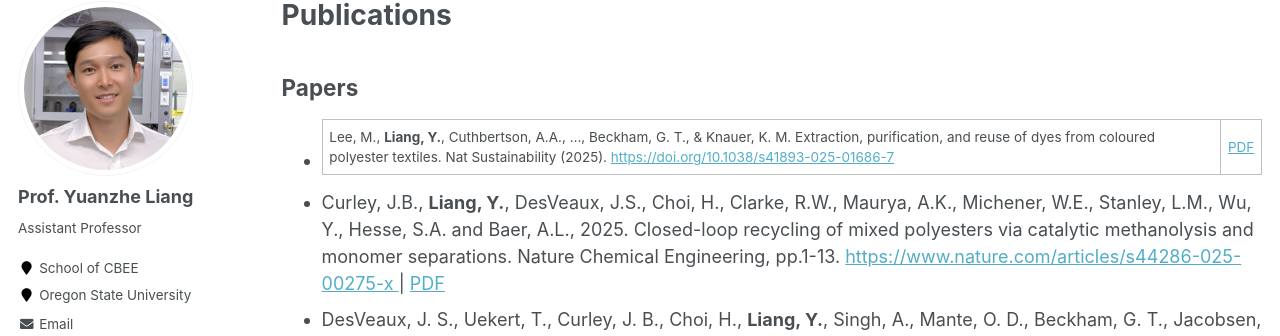
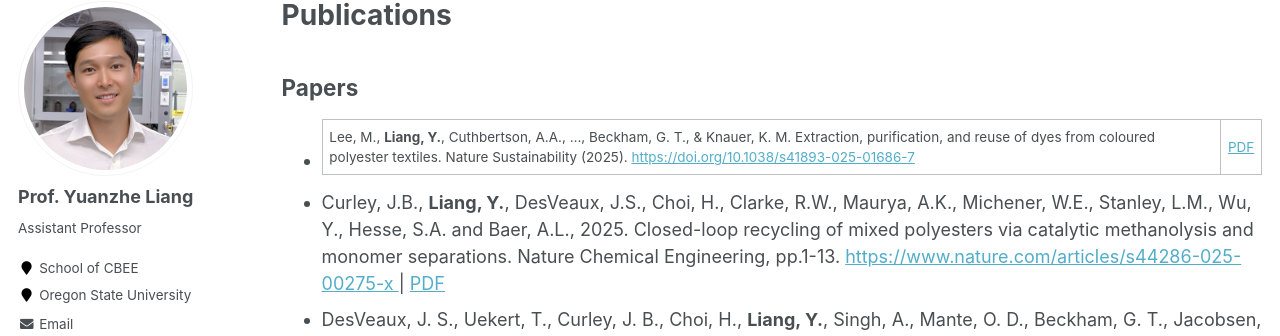
Before and after one commit to yuanzheliang/yuanzheliang.github.io, a Jekyll site: the page built from _pages/publications.md, in a window 1280 px wide and 900 px high. Shown: the part 117-453 px from the top of the window. Built offline with Jekyll 4.4.1, drawn with Linux system fonts in a browser that asks for light colours; some web fonts are replaced.

Commit message:
Update publications.md

```diff
--- a/_pages/publications.md
+++ b/_pages/publications.md
@@ -6,7 +6,7 @@ author_profile: true
 ---
 
 ## Papers
-* Lee, M., **Liang, Y.**, Cuthbertson, A.A., ..., Beckham, G. T., & Knauer, K. M. Extraction, purification, and reuse of dyes from coloured polyester textiles. Nat Sustainability (2025). <a href="https://doi.org/10.1038/s41893-025-01686-7"> https://doi.org/10.1038/s41893-025-01686-7  </a> | [PDF](https://yuanzheliang.github.io/files/NS2025.pdf)
+* Lee, M., **Liang, Y.**, Cuthbertson, A.A., ..., Beckham, G. T., & Knauer, K. M. Extraction, purification, and reuse of dyes from coloured polyester textiles. Nature Sustainability (2025). <a href="https://doi.org/10.1038/s41893-025-01686-7"> https://doi.org/10.1038/s41893-025-01686-7 </a> | [PDF](https://yuanzheliang.github.io/files/NS2025.pdf)
 * Curley, J.B., **Liang, Y.**, DesVeaux, J.S., Choi, H., Clarke, R.W., Maurya, A.K., Michener, W.E., Stanley, L.M., Wu, Y., Hesse, S.A. and Baer, A.L., 2025. Closed-loop recycling of mixed polyesters via catalytic methanolysis and monomer separations. Nature Chemical Engineering, pp.1-13.
   <a href="https://www.nature.com/articles/s44286-025-00275-x"> https://www.nature.com/articles/s44286-025-00275-x </a> | [PDF](https://yuanzheliang.github.io/files/NCE2025.pdf)
 * DesVeaux, J. S., Uekert, T., Curley, J. B., Choi, H., **Liang, Y.**, Singh, A., Mante, O. D., Beckham, G. T., Jacobsen, A. J., & Knauer, K. M. (2024). Mixed polyester recycling can enable a circular plastic economy with environmental benefits. One Earth, 7(12), 2204–2222.
```
